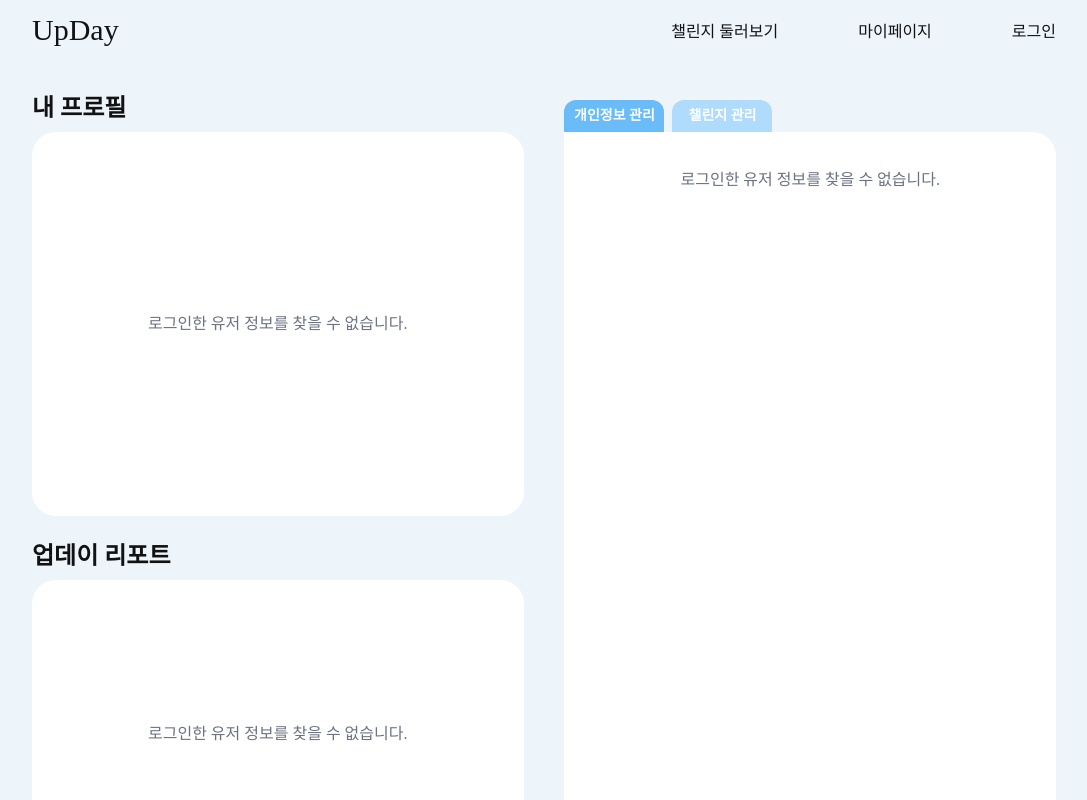
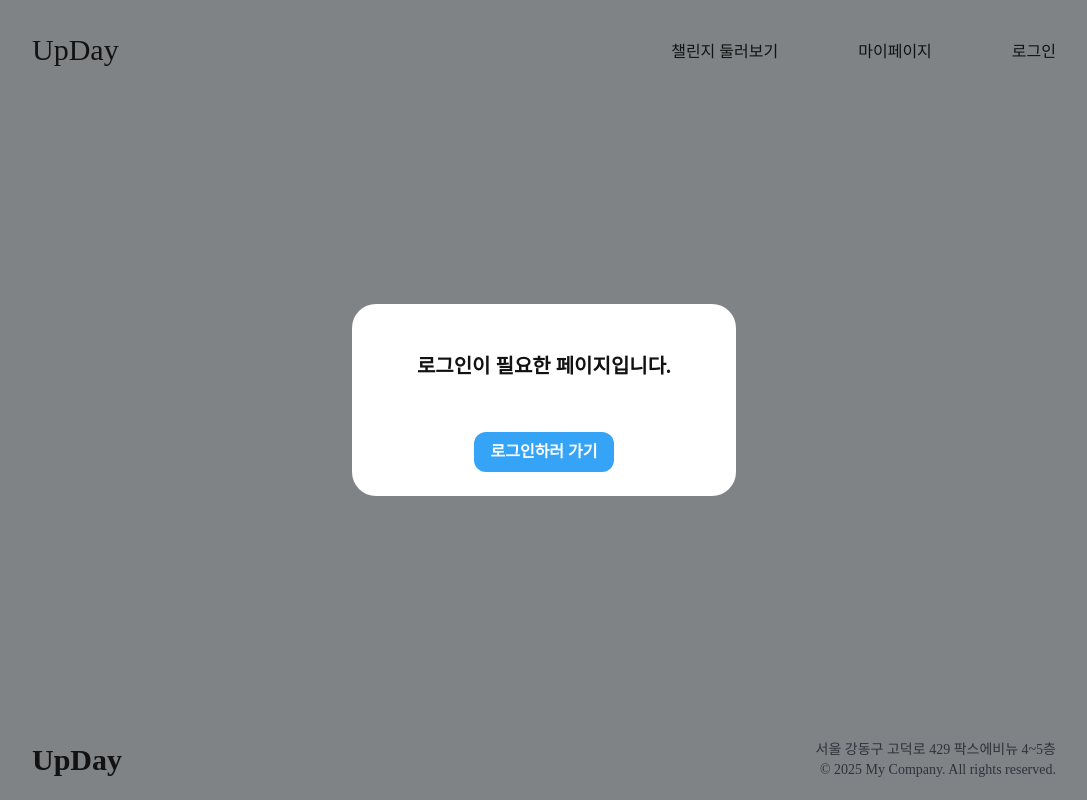
Before and after one commit to upgradeday/upDay, a React (Create React App) app: page /mypage in a window 1280 px wide. Shown: the top 800 px of the page, without its empty margins (96-1183 px from the left). Built offline with nearby package versions, Linux system fonts and the light colour scheme; the HTML template or start-up script is replaced by a standard one.

Commit message:
feat: 마이페이지  리포트 값 출력 기능 추가

```diff
--- a/package.json
+++ b/package.json
@@ -12,7 +12,7 @@
         "react-helmet": "^6.1.0",
         "react-icons": "^5.4.0",
         "react-redux": "^9.2.0",
-        "react-router-dom": "^6.29.0",
+        "react-router-dom": "^7.1.5",
         "react-scripts": "5.0.1",
         "redux": "^5.0.1",
         "web-vitals": "^4.2.4"
--- a/src/MyPage/components/MyPageLayout.jsx
+++ b/src/MyPage/components/MyPageLayout.jsx
@@ -1,21 +1,55 @@
-import React from 'react';
+import React, { useEffect, useState } from 'react';
+import { useDispatch } from 'react-redux';
+import { setMyChallenge } from '../../store/features/userChallengeSlice';
 import { Helmet } from 'react-helmet';
+import { useNavigate } from 'react-router-dom';
+import useModal from '../hooks/useModal';
+
 import MyProfile from './MyProfileSection';
 import MyReport from './MyReportSection';
 import TabSwitcher from './TabSwitcher';
+import NavigateModal from './NavigateModal';
 
 const MyPageLayout = () => {
+    const dispatch = useDispatch();
+    const navigate = useNavigate();
+    const { isModalOpen, openModal, closeModal } = useModal();
+    const [loggedInUser, setLoggedInUser] = useState(null);
+
+    useEffect(() => {
+        const loggedInUser = localStorage.getItem('loggedInUser');
+        if (!loggedInUser) {
+            openModal(); // 로그인되지 않으면 모달을 열기
+        } else {
+            setLoggedInUser(loggedInUser);
+            dispatch(setMyChallenge()); // 로그인한 사용자 정보 전달
+        }
+    }, [dispatch, openModal]);
+
+    const handleNavigateToLogin = () => {
+        navigate('/login'); // 로그인 페이지로 리디렉션
+        closeModal(); // 모달 닫기
+    };
+
     return (
         <main className='w-[80%] max-w-[1344px] mx-auto flex flex-row justify-between'>
             <Helmet>
-                <title>마이페이지 | </title>
+                <title>마이페이지 | UpDay, 나의 일상을 업그레이드</title>
             </Helmet>
-            <section className='flex flex-col w-[48%] gap-6'>
-                <MyProfile />
-                <MyReport />
-            </section>
-
-            <TabSwitcher />
+            {loggedInUser && (
+                <>
+                    <section className='flex flex-col w-[48%] gap-6'>
+                        <MyProfile />
+                        <MyReport />
+                    </section>
+                    <TabSwitcher />
+                </>
+            )}
+            <NavigateModal
+                isOpen={isModalOpen} // 모달 열기 여부
+                onClose={closeModal} // 모달 닫기
+                onNavigate={handleNavigateToLogin} // 로그인 페이지로 이동
+            />
         </main>
     );
 };
--- a/src/MyPage/components/MyReportSection.jsx
+++ b/src/MyPage/components/MyReportSection.jsx
@@ -3,21 +3,21 @@ import { HiFire, HiDocumentCheck, HiMiniTrophy } from 'react-icons/hi2';
 import { FaStar } from 'react-icons/fa6';
 
 export default function MyReport() {
-    const loggedInUser = localStorage.getItem('loggedInUser');
+    const storedList = JSON.parse(localStorage.getItem('loggedInUserClgList'));
 
-    // 유저 정보가 없을 때 메시지 출력
-    if (!loggedInUser) {
-        return (
-            <div className='flex flex-col gap-2'>
-                <h1 className='text-2xl font-semibold'>업데이 리포트</h1>
-                <div className='card flex flex-col gap-3 p-[36px] h-[308px] justify-center'>
-                    <p className='text-center text-gray-500'>
-                        로그인한 유저 정보를 찾을 수 없습니다.
-                    </p>
-                </div>
-            </div>
-        );
-    }
+    const clgDoingArr = storedList.filter((state) => state.clgDoing === true);
+    const clgDoneArr = storedList.filter((state) => state.clgDone === true);
+    const clgOverArr = storedList.filter(
+        (state) => state.clgDoing !== true && state.clgDone !== true
+    );
+
+    const numClgDoing = clgDoingArr.length;
+    const numClgDone = clgDoneArr.length;
+    const numClgOver = clgOverArr.length;
+
+    const achievementRate = Math.round(
+        (numClgDone / (numClgDone + numClgOver)) * 100
+    );
 
     return (
         <div className='flex flex-col gap-2  '>
@@ -27,12 +27,12 @@ export default function MyReport() {
                     <div className='flex flex-col justilfy-center items-center gap-6 w-[30%]'>
                         <p className='text-base font-semibold'>진행 중</p>
                         <HiFire className='text-6xl text-orange-400' />
-                        <p className='text-base font-bold'>4</p>
+                        <p className='text-base font-bold'>{numClgDoing}</p>
                     </div>
                     <div className='flex flex-col justilfy-center items-center gap-6 w-[30%]'>
                         <p className='text-base font-semibold'>완료</p>
                         <HiDocumentCheck className='text-6xl text-green-400' />
-                        <p className='text-base font-bold'>10</p>
+                        <p className='text-base font-bold'>{numClgDone}</p>
                     </div>
                     <div className='flex flex-col justilfy-center items-center gap-6 w-[30%]'>
                         <p className='text-base font-semibold'>목표 달성율</p>
@@ -41,7 +41,9 @@ export default function MyReport() {
                             <FaStar className='absolute text-neutral-100 text-lg top-2' />
                         </div>
 
-                        <p className='text-base font-bold'>80%</p>
+                        <p className='text-base font-bold'>
+                            {achievementRate}%
+                        </p>
                     </div>
                 </div>
             </div>
--- /dev/null
+++ b/src/MyPage/components/NavigateModal.jsx
@@ -0,0 +1,24 @@
+import React from 'react';
+
+const NavigateModal = ({ isOpen, onNavigate }) => {
+    if (!isOpen) return null; // 모달이 열리지 않으면 아무것도 렌더링하지 않음
+
+    return (
+        <div className='fixed inset-0 bg-neutral-900 bg-opacity-50 flex justify-center items-center z-50'>
+            <div className='card flex flex-col justify-between items-center w-96 h-48 p-6'>
+                <h2 className='text-xl font-semibold m-6'>
+                    로그인이 필요한 페이지입니다.
+                </h2>
+
+                <button
+                    onClick={onNavigate}
+                    className='btn btn-key px-4 py-2 text-base'
+                >
+                    로그인하러 가기
+                </button>
+            </div>
+        </div>
+    );
+};
+
+export default NavigateModal;
--- /dev/null
+++ b/src/MyPage/hooks/useModal.js
@@ -0,0 +1,12 @@
+import { useState } from 'react';
+
+const useModal = () => {
+    const [isModalOpen, setIsModalOpen] = useState(false);
+
+    const openModal = () => setIsModalOpen(true);
+    const closeModal = () => setIsModalOpen(false);
+
+    return { isModalOpen, openModal, closeModal };
+};
+
+export default useModal;
--- a/src/index.css
+++ b/src/index.css
@@ -31,6 +31,9 @@
     }
     .btn-black {
         @apply bg-neutral-800 text-neutral-100 hover:bg-neutral-700;
+    }
+    .btn-key {
+        @apply bg-blue-500 text-neutral-100 hover:bg-blue-400;
     }
 
     .budge-meal {
--- a/src/store/features/userChallengeSlice.js
+++ b/src/store/features/userChallengeSlice.js
@@ -14,13 +14,17 @@ const userChallengeSlice = createSlice({
         // 내가 참여한 챌린지 필터링
         setMyChallenge: (state) => {
             state.myChallenge = state.list.filter(({ clgJoin }) => clgJoin);
+            localStorage.setItem(
+                'loggedInUserClgList',
+                JSON.stringify(state.myChallenge) // 필터링된 데이터를 로컬스토리지에 저장
+            );
         },
 
         // 챌린지 수행 여부 토글
         toggleClgState: (state, action) => {
             const { id, type } = action.payload;
             const storedData =
-                JSON.parse(localStorage.getItem('userChallengList')) ||
+                JSON.parse(localStorage.getItem('loggedInUserClgList')) ||
                 state.list;
 
             const updatedData = storedData.map((challenge) => {
@@ -41,7 +45,7 @@ const userChallengeSlice = createSlice({
             });
 
             localStorage.setItem(
-                'userChallengList',
+                'loggedInUserClgList',
                 JSON.stringify(updatedData) // 변경된 데이터를 로컬스토리지에 저장
             );
 
--- /dev/null
+++ b/src/store/features/userReportSlice.js
@@ -0,0 +1,48 @@
+import { createSlice } from '@reduxjs/toolkit';
+
+// 초기 상태 정의
+const initialState = {
+    list: [],
+    myClgDoing: [], // 진행 중인 챌린지
+    myClgDone: [], // 완료한 챌린지
+    myClgOver: [], // 종료한 챌린지
+};
+
+const userChallengeReportSlice = createSlice({
+    name: 'myChallengeReport',
+    initialState,
+    reducers: {
+        // 로컬스토리지에서 가져온 데이터를 설정하는 액션
+        setClgList: (state, action) => {
+            state.list = action.payload; // 로컬스토리지에서 가져온 데이터를 리스트에 저장
+        },
+
+        // 진행 중인 챌린지
+        setMyClgDoing: (state) => {
+            // 안전하게 필터링하도록 개선
+            state.myClgDoing = state.list.filter(
+                ({ clgDoing }) => clgDoing === true
+            );
+        },
+
+        // 완료(목표달성)한 챌린지
+        setMyClgDone: (state) => {
+            // 안전하게 필터링하도록 개선
+            state.myClgDone = state.list.filter(
+                ({ clgDone }) => clgDone === true
+            );
+        },
+
+        // 종료(목표미달성)한 챌린지
+        setMyClgOver: (state) => {
+            // 안전하게 필터링하도록 개선
+            state.myClgOver = state.list.filter(
+                ({ clgDoing, clgDone }) => clgDoing !== true && clgDone !== true
+            );
+        },
+    },
+});
+
+export const { setClgList, setMyClgDoing, setMyClgDone, setMyClgOver } =
+    userChallengeReportSlice.actions;
+export default userChallengeReportSlice.reducer;
```
Also changed, not shown: src/MyPage/components/MyChallengeList.jsx (+12 -14 lines), 1 other file (tests, documents, lock files or other folders).
